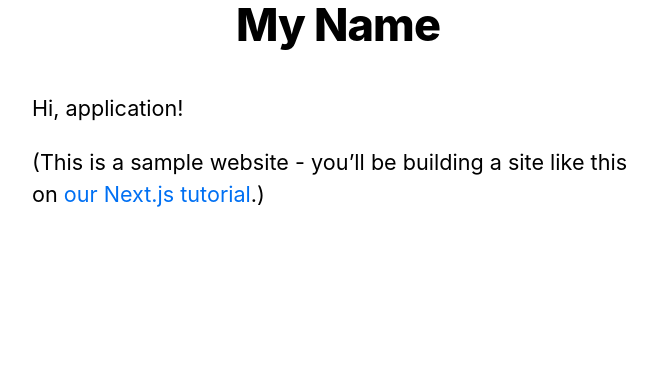
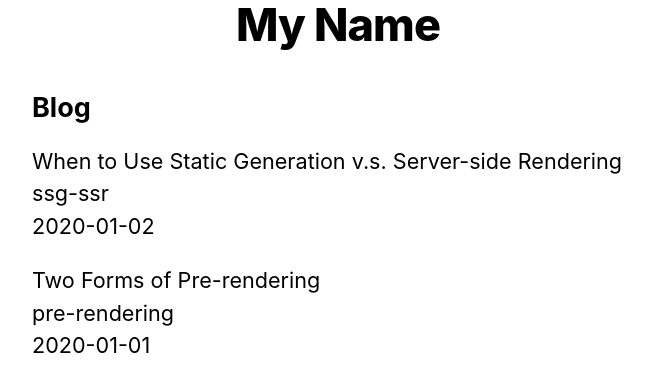
Before and after one commit to SergBlack/nextjs-blog, a Next.js app: page / in a window 1280 px wide. Shown: the part 218-610 px from the top of the page, without its empty margins (302-959 px from the left). Built offline with nearby package versions, Linux system fonts and the light colour scheme.

Commit message:
pre-rendering

```diff
--- /dev/null
+++ b/lib/posts.js
@@ -0,0 +1,37 @@
+import fs from 'fs';
+import path from 'path';
+import matter from 'gray-matter';
+
+const postsDirectory = path.join(process.cwd(), 'posts');
+
+export function getSortedPostsData() {
+  // Get file names under /posts
+  const fileNames = fs.readdirSync(postsDirectory);
+  const allPostsData = fileNames.map((fileName) => {
+    // Remove ".md" from file name to get id
+    const id = fileName.replace(/\.md$/, '');
+
+    // Read markdown file as string
+    const fullPath = path.join(postsDirectory, fileName);
+    const fileContents = fs.readFileSync(fullPath, 'utf8');
+
+    // Use gray-matter to parse the post metadata section
+    const matterResult = matter(fileContents);
+
+    // Combine the data with the id
+    return {
+      id,
+      ...matterResult.data,
+    };
+  });
+  // Sort posts by date
+  return allPostsData.sort(({ date: a }, { date: b }) => {
+    if (a < b) {
+      return 1;
+    }
+    if (a > b) {
+      return -1;
+    }
+    return 0;
+  });
+}
--- a/package.json
+++ b/package.json
@@ -12,6 +12,7 @@
     "prepare": "husky install"
   },
   "dependencies": {
+    "gray-matter": "^4.0.3",
     "next": "^11.0.0",
     "react": "17.0.2",
     "react-dom": "17.0.2"
@@ -33,6 +34,9 @@
     "prettier": "2.4.1"
   },
   "lint-staged": {
-    "*.{js,jsx}": ["eslint --fix", "prettier --write"]
+    "*.{js,jsx}": [
+      "eslint --fix",
+      "prettier --write"
+    ]
   }
 }
--- a/pages/index.js
+++ b/pages/index.js
@@ -1,19 +1,36 @@
 import Head from 'next/head';
 import Layout, { siteTitle } from '../components/Layout/Layout';
 import utilStyles from '../styles/utils.module.css';
+import { getSortedPostsData } from '../lib/posts';
 
-export default function Home() {
+export async function getStaticProps() {
+  const allPostsData = getSortedPostsData();
+  return {
+    props: {
+      allPostsData,
+    },
+  };
+}
+
+export default function Home({ allPostsData }) {
   return (
     <Layout home>
       <Head>
         <title>{siteTitle}</title>
       </Head>
-      <section className={utilStyles.headingMd}>
-        <p>Hi, application!</p>
-        <p>
-          (This is a sample website - you’ll be building a site like this on{' '}
-          <a href="https://nextjs.org/learn">our Next.js tutorial</a>.)
-        </p>
+      <section className={`${utilStyles.headingMd} ${utilStyles.padding1px}`}>
+        <h2 className={utilStyles.headingLg}>Blog</h2>
+        <ul className={utilStyles.list}>
+          {allPostsData.map(({ id, date, title }) => (
+            <li className={utilStyles.listItem} key={id}>
+              {title}
+              <br />
+              {id}
+              <br />
+              {date}
+            </li>
+          ))}
+        </ul>
       </section>
     </Layout>
   );
--- /dev/null
+++ b/posts/pre-rendering.md
@@ -0,0 +1,11 @@
+---
+title: 'Two Forms of Pre-rendering'
+date: '2020-01-01'
+---
+
+Next.js has two forms of pre-rendering: **Static Generation** and **Server-side Rendering**. The difference is in **when** it generates the HTML for a page.
+
+- **Static Generation** is the pre-rendering method that generates the HTML at **build time**. The pre-rendered HTML is then _reused_ on each request.
+- **Server-side Rendering** is the pre-rendering method that generates the HTML on **each request**.
+
+Importantly, Next.js lets you **choose** which pre-rendering form to use for each page. You can create a "hybrid" Next.js app by using Static Generation for most pages and using Server-side Rendering for others.
--- /dev/null
+++ b/posts/ssg-ssr.md
@@ -0,0 +1,19 @@
+---
+title: 'When to Use Static Generation v.s. Server-side Rendering'
+date: '2020-01-02'
+---
+
+We recommend using **Static Generation** (with and without data) whenever possible because your page can be built once and served by CDN, which makes it much faster than having a server render the page on every request.
+
+You can use Static Generation for many types of pages, including:
+
+- Marketing pages
+- Blog posts
+- E-commerce product listings
+- Help and documentation
+
+You should ask yourself: "Can I pre-render this page **ahead** of a user's request?" If the answer is yes, then you should choose Static Generation.
+
+On the other hand, Static Generation is **not** a good idea if you cannot pre-render a page ahead of a user's request. Maybe your page shows frequently updated data, and the page content changes on every request.
+
+In that case, you can use **Server-Side Rendering**. It will be slower, but the pre-rendered page will always be up-to-date. Or you can skip pre-rendering and use client-side JavaScript to populate data.
```
Also changed, not shown: 1 other file (tests, documents, lock files or other folders).
